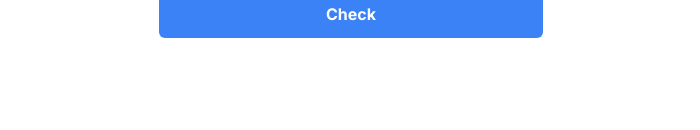
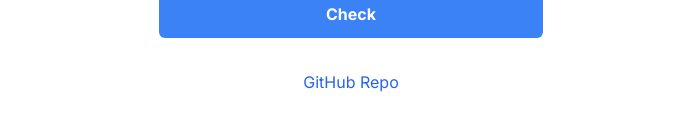
Before and after one commit to jarrensj/no-phish, a Next.js app: page / in a window 1280 px wide. Shown: the part 262-392 px from the top of the page, without its empty margins (289-989 px from the left). Built offline with nearby package versions, Linux system fonts and the light colour scheme.

Commit message:
Add link to github repo

```diff
--- a/app/page.tsx
+++ b/app/page.tsx
@@ -1,5 +1,6 @@
 import Image from 'next/image'
 import Tool from '../components/Tool'
+import Link from 'next/link'
 
 export default function Home() {
   return (
@@ -9,6 +10,15 @@ export default function Home() {
         A simple phishing detection tool. Paste the link below to get started.
       </p>
       <Tool />
+      <footer className="mt-8">
+        <Link
+          href="https://github.com/jarrensj/no-phish"
+          className="text-blue-600 hover:underline"
+          target="_blank"
+        >
+          GitHub Repo
+        </Link>
+      </footer>
     </main>
   )
 }
```
